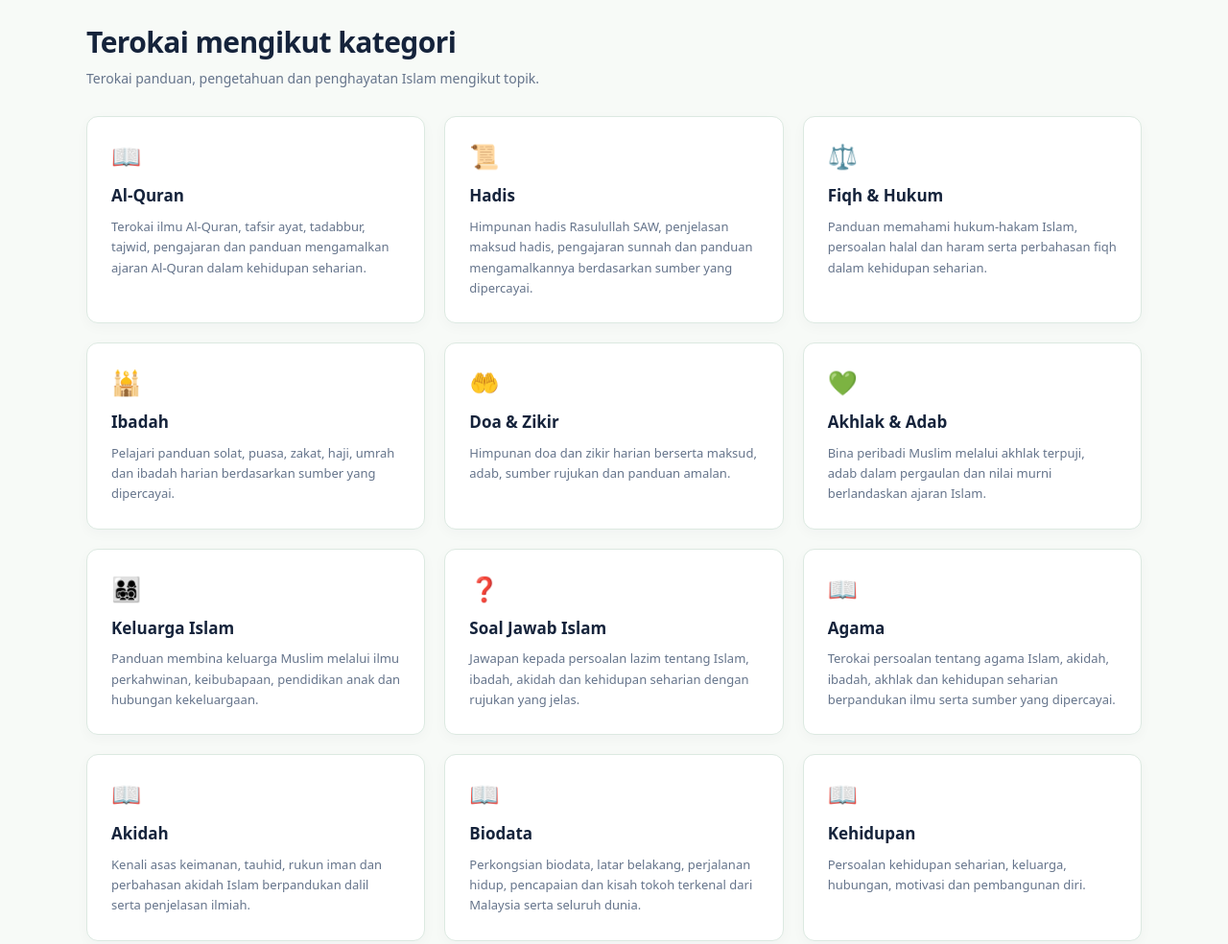
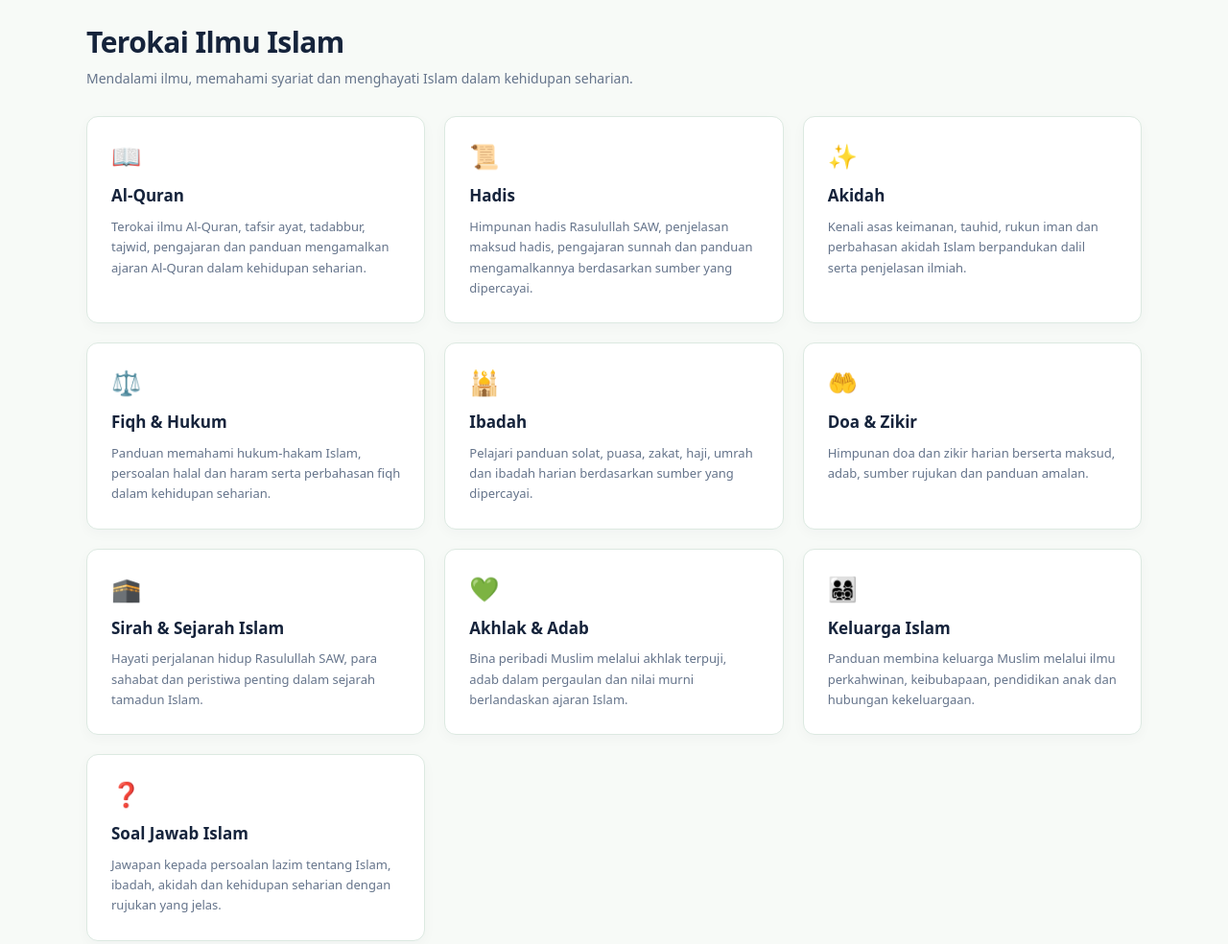
Before and after one commit to persoalan/u-islam, an Eleventy site: page index.html in a window 1280 px wide. Shown: the part 680-1664 px from the top of the page at 96% size. Built offline with nearby package versions, Linux system fonts and the light colour scheme; Eleventy itself is replaced by a stand-in of ours; files that its build step writes are made by us from their sources.

Commit message:
Update index.html

```diff
--- a/index.html
+++ b/index.html
@@ -311,11 +311,14 @@
     </div>
   </section>
 
+
 <section class="section" id="kategori">
   <div class="wrap">
-      <h2>Terokai mengikut kategori</h2>
+
+    <h2>Terokai Ilmu Islam</h2>
     <p class="lead">
-        Terokai panduan, pengetahuan dan penghayatan Islam mengikut topik.
+      Mendalami ilmu, memahami syariat dan
+      menghayati Islam dalam kehidupan seharian.
     </p>
 
     <div class="grid">
@@ -323,69 +326,76 @@
       {% set susunan = [
         "Al-Quran",
         "Hadis",
+        "Akidah",
         "Fiqh & Hukum",
         "Ibadah",
         "Doa & Zikir",
+        "Sirah & Sejarah Islam",
         "Akhlak & Adab",
-          "Sirah & Sejarah",
         "Keluarga Islam",
-          "Pendidikan Islam",
         "Soal Jawab Islam"
       ] %}
 
       {% for namaKategori in susunan %}
+
         {% for item in collections.kategori %}
+
           {% if item.data.name == namaKategori %}
 
             {% set nama = item.data.name %}
-              {% set slug = nama | slugify %}
 
-              <a class="card category-link"
-                 href="/{{ slug }}/">
+            <a
+              class="card category-link"
+              href="{{ item.url }}"
+            >
 
               <div class="symbol" aria-hidden="true">
-                  {% if nama == "Al-Quran" %}📖
-                  {% elif nama == "Hadis" %}📜
-                  {% elif nama == "Fiqh & Hukum" %}⚖️
-                  {% elif nama == "Ibadah" %}🕌
-                  {% elif nama == "Doa & Zikir" %}🤲
-                  {% elif nama == "Akhlak & Adab" %}💚
-                  {% elif nama == "Sirah & Sejarah" %}🏛️
-                  {% elif nama == "Keluarga Islam" %}👨‍👩‍👧‍👦
-                  {% elif nama == "Pendidikan Islam" %}🎓
-                  {% elif nama == "Soal Jawab Islam" %}❓
-                  {% else %}📖
+
+                {% if nama == "Al-Quran" %}
+                  📖
+                {% elif nama == "Hadis" %}
+                  📜
+                {% elif nama == "Akidah" %}
+                  ✨
+                {% elif nama == "Fiqh & Hukum" %}
+                  ⚖️
+                {% elif nama == "Ibadah" %}
+                  🕌
+                {% elif nama == "Doa & Zikir" %}
+                  🤲
+                {% elif nama == "Sirah & Sejarah Islam" %}
+                  🕋
+                {% elif nama == "Akhlak & Adab" %}
+                  💚
+                {% elif nama == "Keluarga Islam" %}
+                  👨‍👩‍👧‍👦
+                {% elif nama == "Soal Jawab Islam" %}
+                  ❓
+                {% else %}
+                  📚
                 {% endif %}
+
               </div>
 
               <h3>{{ nama }}</h3>
-                <p>{{ item.data.description }}</p>
+
+              <p>
+                {{ item.data.description }}
+              </p>
 
             </a>
 
           {% endif %}
-          {% endfor %}
+
         {% endfor %}
 
-        {% for item in collections.kategori %}
-          {% if item.data.name not in susunan %}
-
-            <a class="card category-link"
-               href="{{ item.url }}">
-
-              <div class="symbol" aria-hidden="true">📖</div>
-
-              <h3>{{ item.data.name }}</h3>
-              <p>{{ item.data.description }}</p>
-
-            </a>
-
-          {% endif %}
       {% endfor %}
 
     </div>
+
   </div>
 </section>
+
 
 </main>
 
```
Lines whose indentation alone changed are shown as unchanged.
